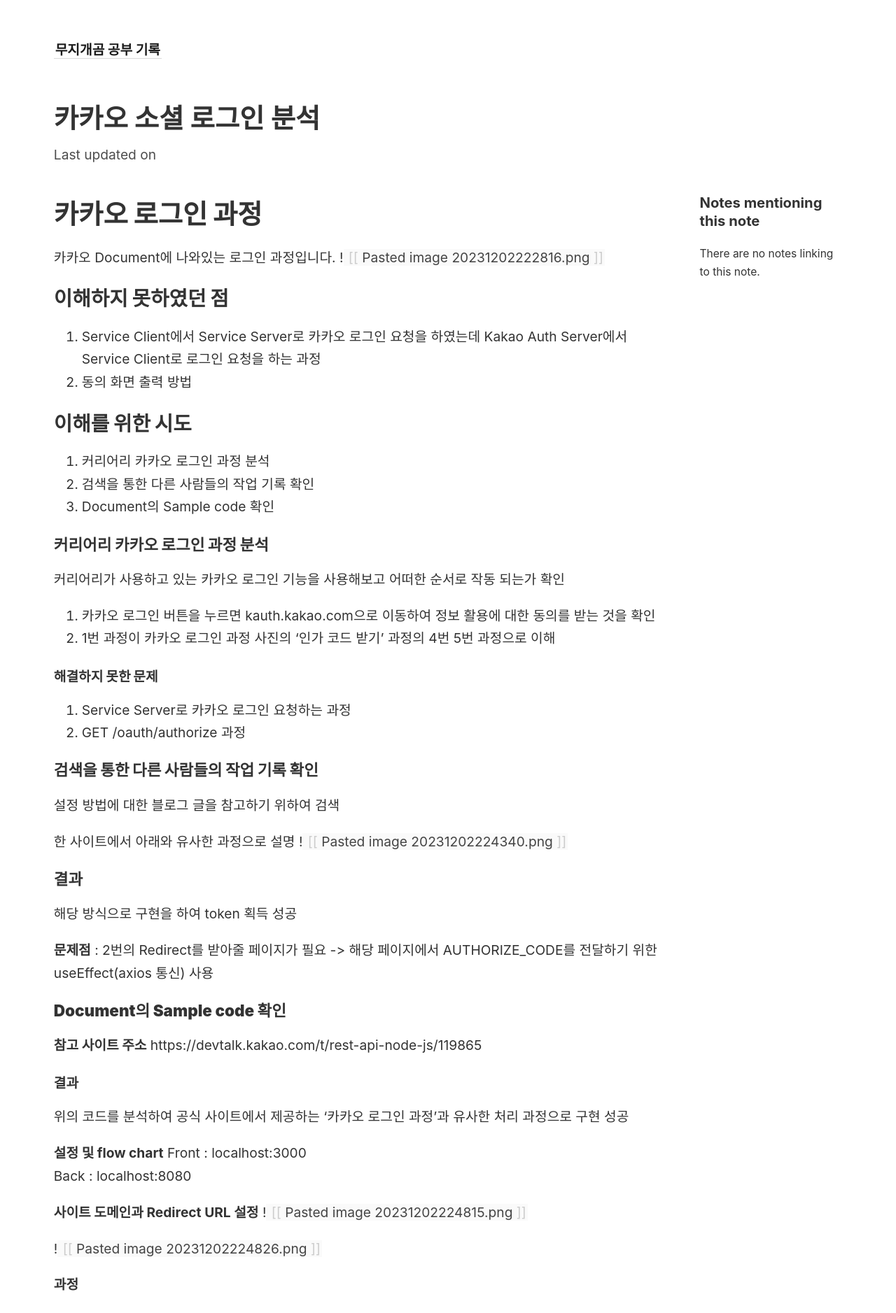
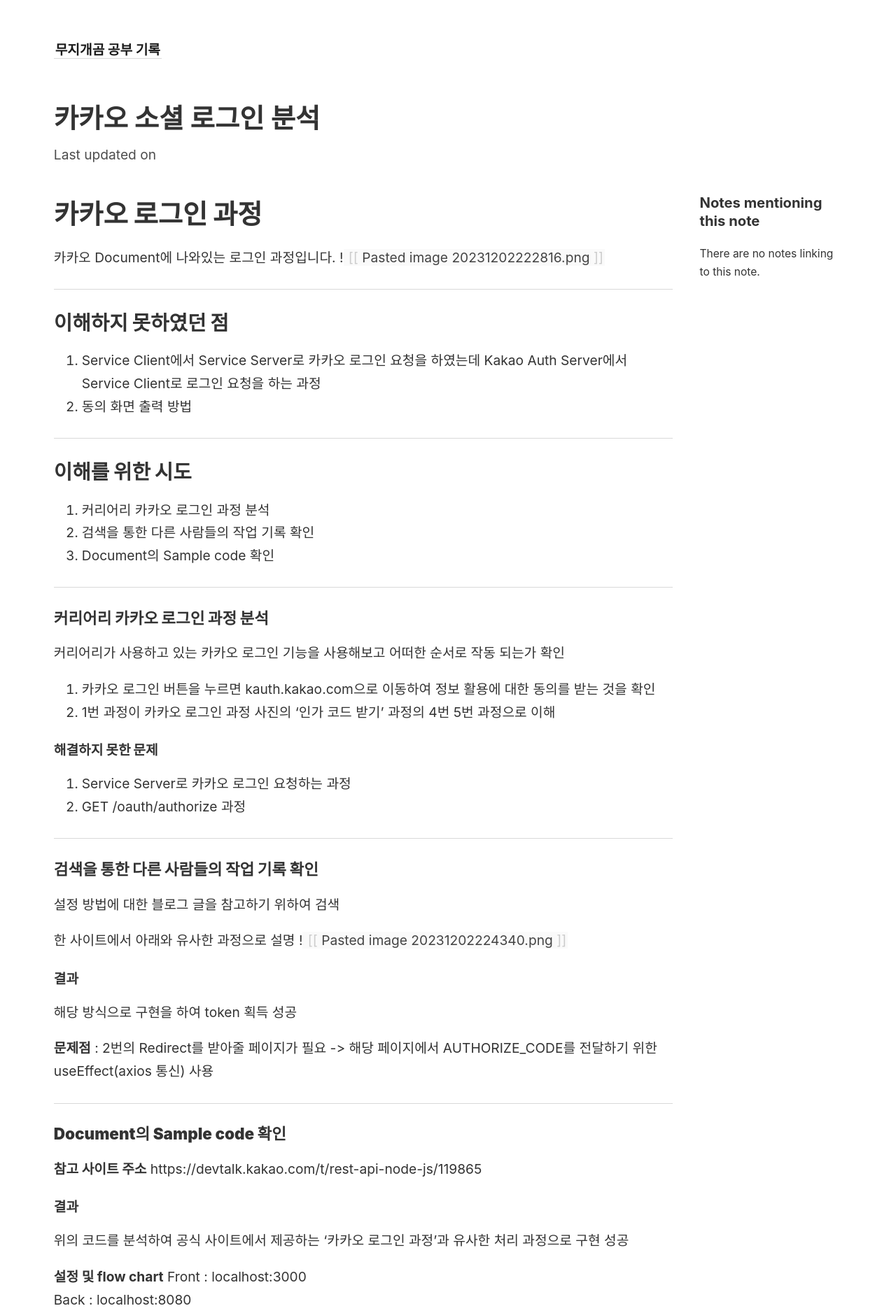
Before and after one commit to rainbow96bear/Obsidian, a Jekyll site: the page built from _notes/Prism/개발 일기/카카오 소셜 로그인 분석.md, in a window 1280 px wide. Shown: the top 1877 px of the page at 70% size. Built offline with Jekyll 4.4.1, drawn with Linux system fonts in a browser that asks for light colours.

Commit message:
구분선 추가

```diff
--- a/_notes/Prism/개발 일기/카카오 소셜 로그인 분석.md
+++ b/_notes/Prism/개발 일기/카카오 소셜 로그인 분석.md
@@ -1,14 +1,21 @@
 # **카카오 로그인 과정**
 카카오 Document에 나와있는 로그인 과정입니다.
 ![[Pasted image 20231202222816.png]]
+
+-----
+
 ## **이해하지 못하였던 점**
 1. Service Client에서 Service Server로 카카오 로그인 요청을 하였는데 Kakao Auth Server에서 Service Client로 로그인 요청을 하는 과정
 2. 동의 화면 출력 방법
+
+-----
 
 ## **이해를 위한 시도**
 1. 커리어리 카카오 로그인 과정 분석
 2. 검색을 통한 다른 사람들의 작업 기록 확인
 3. Document의 Sample code 확인
+
+-----
 
 ### **커리어리 카카오 로그인 과정 분석**
 커리어리가 사용하고 있는 카카오 로그인 기능을 사용해보고 어떠한 순서로 작동 되는가 확인
@@ -20,15 +27,19 @@
 1. Service Server로 카카오 로그인 요청하는 과정
 2. GET /oauth/authorize 과정
 
+-----
+
 ### **검색을 통한 다른 사람들의 작업 기록 확인**
 설정 방법에 대한 블로그 글을 참고하기 위하여 검색
 
 한 사이트에서 아래와 유사한 과정으로 설명
 ![[Pasted image 20231202224340.png]]
-### **결과**
+#### **결과**
 해당 방식으로 구현을 하여 token 획득 성공
 
 **문제점** : 2번의 Redirect를 받아줄 페이지가 필요 -> 해당 페이지에서 AUTHORIZE_CODE를 전달하기 위한 useEffect(axios 통신) 사용
+
+-----
 
 ### **Document의 Sample code 확인**
 
```
